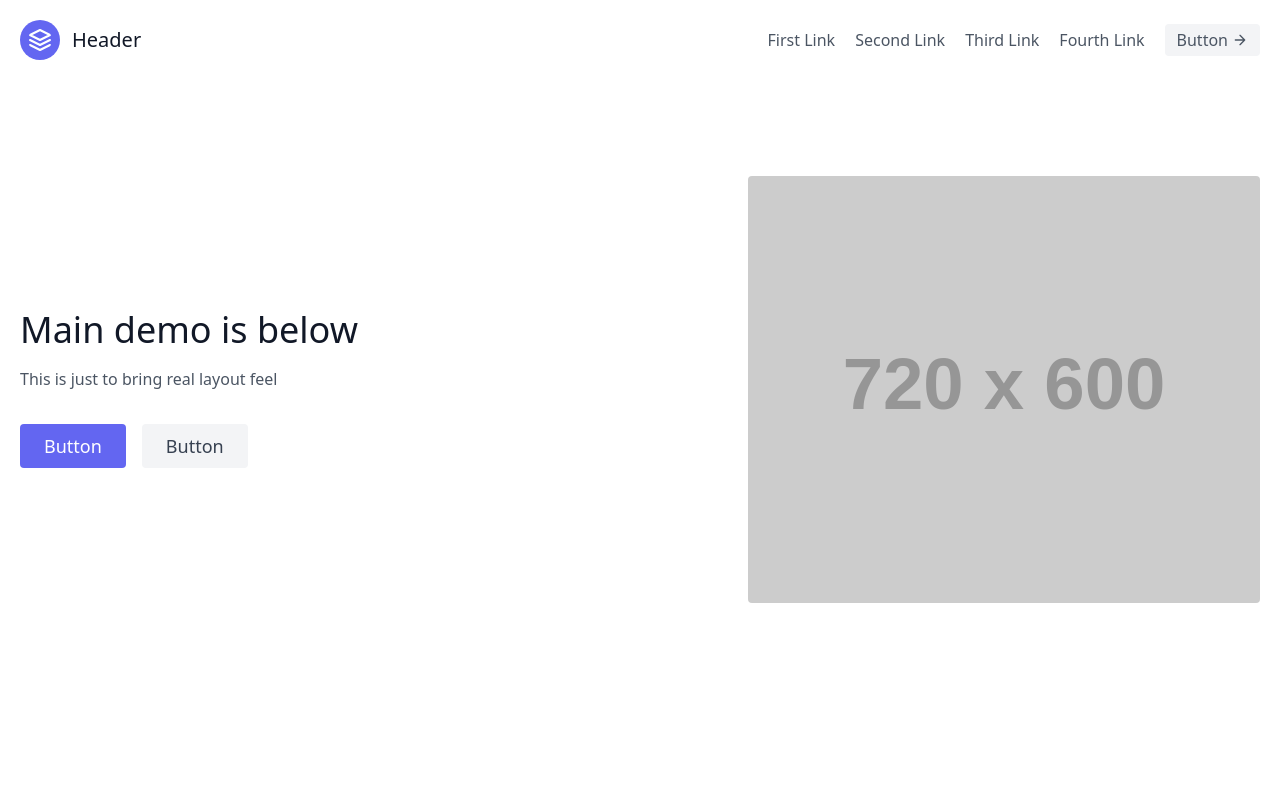
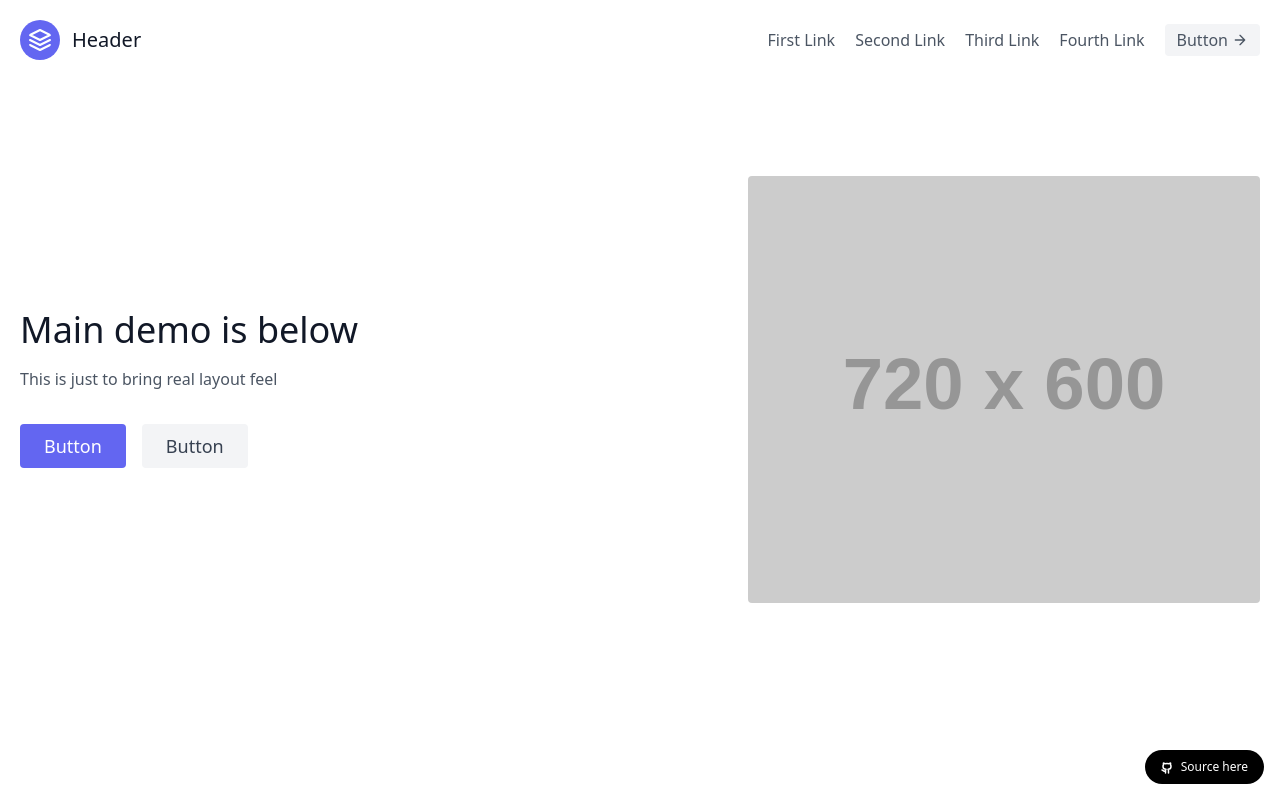
Before and after one commit to manmeet-ms/motion-slider-demo-2, a website built with Vite: page index.html in a window 1280 px wide. Shown: the top 794 px of the page. Built offline with nearby package versions, Linux system fonts and the light colour scheme; placeholder pictures from the web are drawn by us.

Commit message:
added github source button #ease

```diff
--- a/index.html
+++ b/index.html
@@ -126,6 +126,10 @@
 </main>
   </div>
 
+  <!-- remove it when using in production -->
+  <a class="flex items-center justify-center gap-2 fixed bottom-4 right-4 bg-black px-4 py-1 rounded-full text-white font-medium text-xs" href="https://github.com/manmeet-ms/motion-slider-demo-2">
+    <svg class="inline-flex w-3 items-center mt-0.5" xmlns="http://www.w3.org/2000/svg" width="24" height="24" viewBox="0 0 24 24" fill="none" stroke="currentColor" stroke-width="3" stroke-linecap="round" stroke-linejoin="round" class="lucide lucide-github"><path d="M15 22v-4a4.8 4.8 0 0 0-1-3.5c3 0 6-2 6-5.5.08-1.25-.27-2.48-1-3.5.28-1.15.28-2.35 0-3.5 0 0-1 0-3 1.5-2.64-.5-5.36-.5-8 0C6 2 5 2 5 2c-.3 1.15-.3 2.35 0 3.5A5.403 5.403 0 0 0 4 9c0 3.5 3 5.5 6 5.5-.39.49-.68 1.05-.85 1.65-.17.6-.22 1.23-.15 1.85v4"/><path d="M9 18c-4.51 2-5-2-7-2"/></svg>
+    Source here</a>
   <footer class="text-gray-600 body-font">
     <div
       class="container px-5 py-24 mx-auto flex md:items-center lg:items-start md:flex-row md:flex-nowrap flex-wrap flex-col">
```
